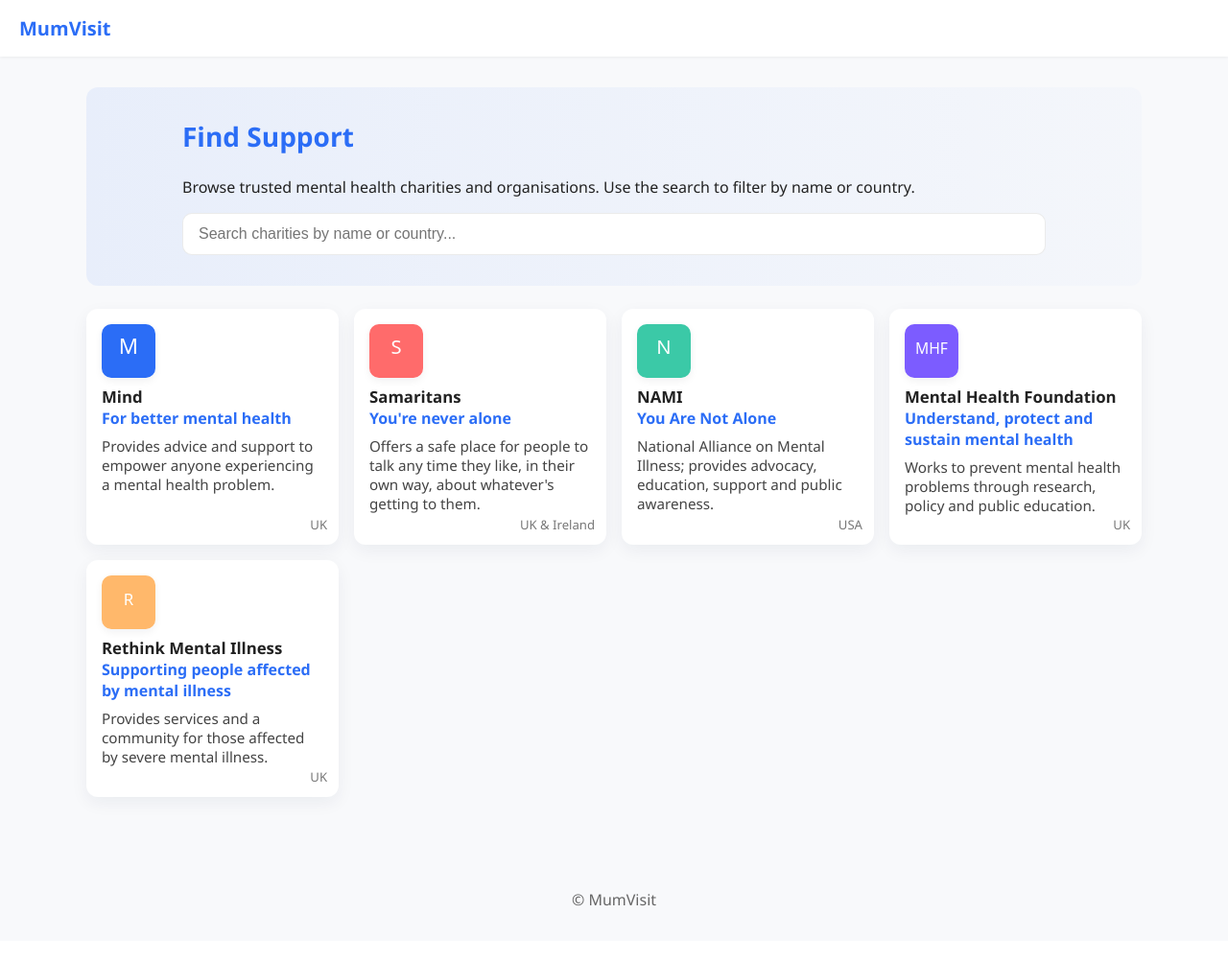
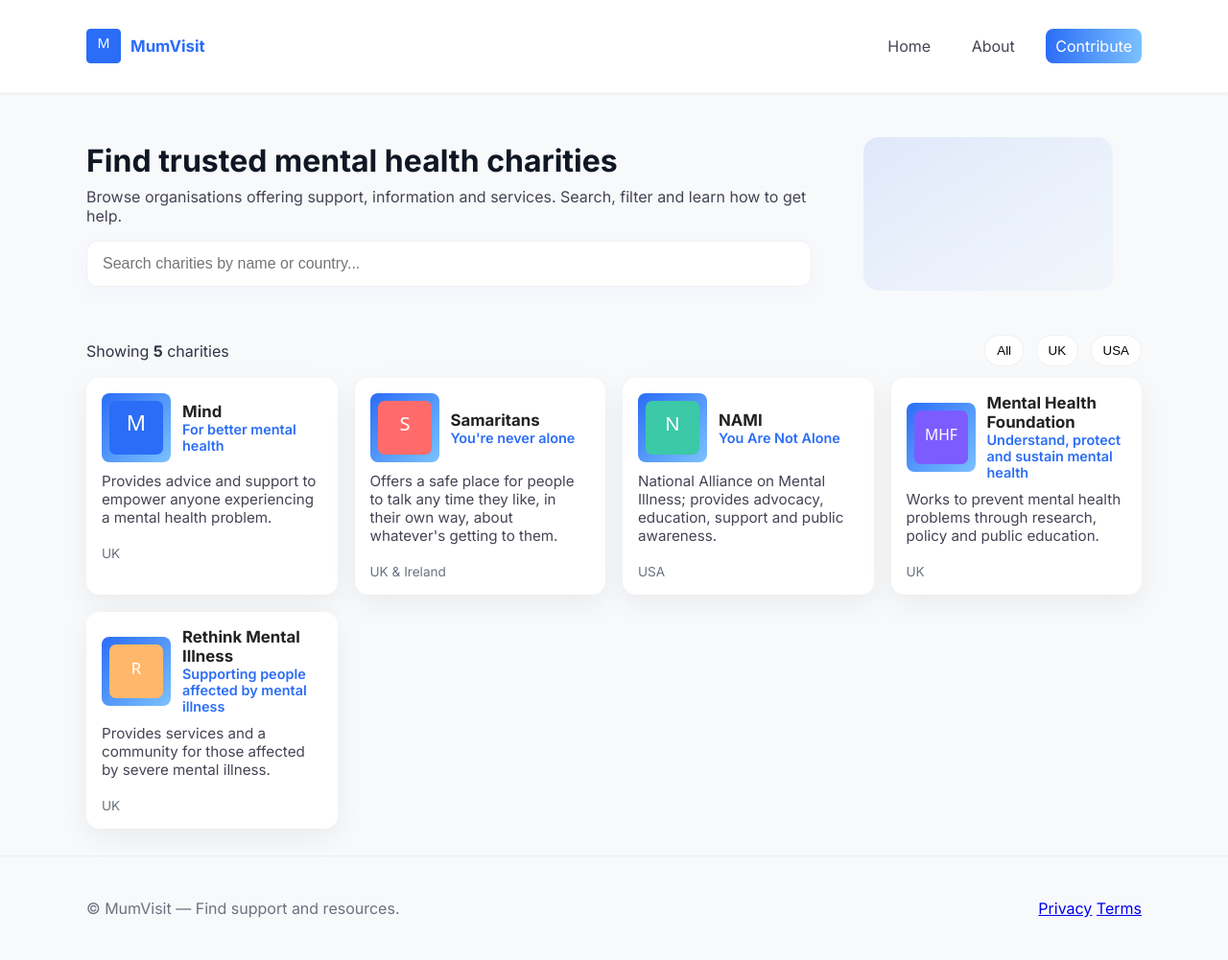
Before and after one commit to andyfast20-sketch/mumvisit, a Flask app: page / in a window 1280 px wide. Shown: the whole page at 96% size. Before the commit the page ends 945 px from the top, so only its background shows below. Run offline with Flask 2, Linux system fonts and the light colour scheme.

Commit message:
UI redesign: modern header, hero, filters, improved card styles and search UX

```diff
--- a/static/css/style.css
+++ b/static/css/style.css
@@ -7,30 +7,62 @@
 
 html,body{height:100%;margin:0;font-family:Segoe UI, Roboto, Arial, sans-serif;background:var(--bg);color:var(--text)}
 header{background:white;padding:1rem 1.25rem;box-shadow:0 1px 3px rgba(0,0,0,0.06)}
-header h1{margin:0;font-size:1.25rem;color:var(--accent)}
-main{padding:2rem;max-width:1100px;margin:0 auto}
-.hero{background:linear-gradient(90deg,rgba(43,109,246,0.08),rgba(43,109,246,0.02));padding:2rem;border-radius:12px;margin-bottom:1.5rem}
-.hero-inner{max-width:900px;margin:0 auto}
-.hero h2{margin-top:0;color:var(--accent);font-size:1.75rem}
-.search-row{margin-top:0.75rem}
-.search-row input[type="search"]{width:100%;padding:0.75rem 1rem;border-radius:10px;border:1px solid rgba(0,0,0,0.08);font-size:1rem}
+  html,body{height:100%;margin:0;font-family:Inter,Segoe UI, Roboto, Arial, sans-serif;background:var(--bg);color:var(--text);-webkit-font-smoothing:antialiased}
 
-.list-section{margin-top:1rem}
-.grid{display:grid;grid-template-columns:repeat(auto-fit,minmax(260px,1fr));gap:1rem}
-.card{background:white;border-radius:12px;padding:1rem;display:flex;flex-direction:column;gap:0.5rem;box-shadow:0 6px 18px rgba(21,33,63,0.06);position:relative;overflow:hidden}
-.card-avatar{width:56px;height:56px;border-radius:50%;background:linear-gradient(135deg,var(--accent),#7bc1ff);color:white;display:flex;align-items:center;justify-content:center;font-weight:700;font-size:1.25rem}
-.card-logo{width:56px;height:56px;border-radius:10px;object-fit:cover;box-shadow:0 3px 8px rgba(10,20,40,0.06);background:white}
-.card-body{flex:1}
-.card-title{margin:0;font-size:1.05rem}
-.card-title a{color:var(--text);text-decoration:none}
-.card-title a:hover{text-decoration:underline;color:var(--accent)}
-.card-tag{margin:0;color:#556;color:var(--accent);font-weight:600}
-.card-desc{margin-top:0.5rem;color:#444;font-size:0.95rem}
-.card-meta{position:absolute;right:12px;bottom:12px;font-size:0.82rem;color:#777}
+  .container{max-width:1100px;margin:0 auto;padding:0 18px}
 
-footer{padding:1rem;text-align:center;color:#666;margin-top:2rem}
+  /* Header */
+  .site-header{background:#fff;border-bottom:1px solid rgba(34,34,34,0.04);position:sticky;top:0;z-index:30}
+  .header-inner{display:flex;align-items:center;justify-content:space-between;padding:14px 0}
+  .brand{display:flex;align-items:center;gap:10px;text-decoration:none}
+  .brand-logo{width:36px;height:36px}
+  .brand-name{font-weight:700;color:var(--accent);font-size:1.05rem}
+  .main-nav a{margin-left:18px;color:#445; text-decoration:none;padding:8px 10px;border-radius:8px}
+  .main-nav a.cta{background:linear-gradient(90deg,var(--accent),#7bc1ff);color:white}
+  .main-nav a:hover{background:rgba(43,109,246,0.06)}
 
-@media (max-width:600px){
-  .hero h2{font-size:1.4rem}
-  .card-avatar{width:48px;height:48px;font-size:1rem}
-}
+  /* Hero */
+  .hero{padding:28px 0;margin:18px 0}
+  .hero-grid{display:grid;grid-template-columns:1fr 320px;gap:24px;align-items:center}
+  .hero-title{font-size:2rem;margin:0;color:#0f1724}
+  .hero-sub{color:#445;margin-top:8px;font-size:1rem}
+  .hero-visual{display:flex;align-items:center;justify-content:center}
+  .search-row{margin-top:16px}
+  .search-row input[type="search"]{width:100%;padding:14px 16px;border-radius:12px;border:1px solid rgba(13,18,33,0.06);font-size:1rem;box-shadow:0 6px 20px rgba(59,130,246,0.04)}
+
+  /* Controls */
+  .list-controls{display:flex;align-items:center;justify-content:space-between;margin-bottom:12px}
+  .stats{color:#334}
+  .filters .chip{background:#fff;border:1px solid rgba(13,18,33,0.06);padding:8px 12px;border-radius:999px;margin-left:8px;cursor:pointer}
+  .filters .chip:hover{background:rgba(43,109,246,0.04)}
+
+  /* Grid */
+  .grid{display:grid;grid-template-columns:repeat(auto-fit,minmax(260px,1fr));gap:18px}
+  .card{background:white;border-radius:14px;padding:16px;box-shadow:0 10px 30px rgba(2,6,23,0.06);display:flex;flex-direction:column;gap:10px;transition:transform .18s ease,box-shadow .18s ease}
+  .card:hover{transform:translateY(-6px);box-shadow:0 18px 40px rgba(2,6,23,0.08)}
+  .card-top{display:flex;gap:12px;align-items:center}
+  .card-logo{width:56px;height:56px;border-radius:8px;object-fit:contain;background:linear-gradient(135deg,var(--accent),#7bc1ff);padding:8px}
+  .card-avatar{width:56px;height:56px;border-radius:12px;background:linear-gradient(135deg,var(--accent),#7bc1ff);color:white;display:flex;align-items:center;justify-content:center;font-weight:700;font-size:1.25rem}
+  .card-head{display:flex;flex-direction:column}
+  .card-title{margin:0;font-size:1.05rem}
+  .card-title a{color:var(--text);text-decoration:none}
+  .card-title a:hover{color:var(--accent)}
+  .card-tag{font-weight:600;color:var(--accent);font-size:0.9rem}
+  .card-desc{margin:0;color:#445;font-size:0.95rem}
+  .card-meta{margin-top:10px;font-size:0.85rem;color:#6b7280}
+
+  .site-footer{padding:28px 0;border-top:1px solid rgba(34,34,34,0.04);margin-top:28px}
+  .footer-inner{display:flex;justify-content:space-between;align-items:center}
+  .muted{color:#6b7280}
+
+  /* Responsive */
+  @media (max-width:880px){
+    .hero-grid{grid-template-columns:1fr}
+    .hero-visual{display:none}
+    .main-nav{display:none}
+  }
+
+  @media (max-width:480px){
+    .card-logo,.card-avatar{width:48px;height:48px}
+    .hero-title{font-size:1.4rem}
+  }
--- a/static/js/main.js
+++ b/static/js/main.js
@@ -1,21 +1,48 @@
-document.addEventListener('DOMContentLoaded', function () {
-  console.log('MumVisit starter JS loaded');
-});
-
-// Simple client-side search to filter the charities list
-document.addEventListener('DOMContentLoaded', function () {
+document.addEventListener('DOMContentLoaded', () => {
   const input = document.getElementById('search');
   const list = document.getElementById('charity-list');
-  if (!input || !list) return;
+  const chips = document.querySelectorAll('.filters .chip');
 
-  input.addEventListener('input', function (e) {
-    const q = e.target.value.trim().toLowerCase();
-    const cards = list.querySelectorAll('.card');
+  // Simple debounce
+  function debounce(fn, delay = 250) {
+    let t;
+    return (...args) => { clearTimeout(t); t = setTimeout(() => fn(...args), delay); };
+  }
+
+  function filterCards(query, countryFilter) {
+    const q = (query || '').trim().toLowerCase();
+    const cards = list ? list.querySelectorAll('.card') : [];
+    let visible = 0;
     cards.forEach(card => {
       const name = card.dataset.name || '';
-      const country = card.dataset.country || '';
-      const matches = q === '' || name.includes(q) || country.includes(q);
-      card.style.display = matches ? '' : 'none';
+      const country = (card.dataset.country || '').toLowerCase();
+      const matchQuery = q === '' || name.includes(q) || country.includes(q);
+      const matchCountry = !countryFilter || country.includes(countryFilter);
+      const show = matchQuery && matchCountry;
+      card.style.display = show ? '' : 'none';
+      if (show) visible++;
     });
-  });
+    // update stats if present
+    const stats = document.querySelector('.stats');
+    if (stats) stats.innerHTML = `Showing <strong>${visible}</strong> charities`;
+  }
+
+  if (input) {
+    input.addEventListener('input', debounce((e) => filterCards(e.target.value, currentFilter)));
+  }
+
+  // chips
+  let currentFilter = '';
+  if (chips) {
+    chips.forEach(ch => ch.addEventListener('click', (e) => {
+      chips.forEach(c=>c.classList.remove('active'));
+      e.currentTarget.classList.add('active');
+      const f = e.currentTarget.dataset.filter;
+      currentFilter = (f === 'all') ? '' : f;
+      filterCards(input ? input.value : '', currentFilter);
+    }));
+  }
+
+  // initialize
+  filterCards('', '');
 });
--- a/templates/base.html
+++ b/templates/base.html
@@ -3,21 +3,44 @@
   <head>
     <meta charset="utf-8">
     <meta name="viewport" content="width=device-width,initial-scale=1">
+    <meta name="description" content="Find trusted mental health charities and organisations to get support.">
     <title>{% block title %}MumVisit Site{% endblock %}</title>
+    <!-- Google Fonts -->
+    <link href="https://fonts.googleapis.com/css2?family=Inter:wght@300;400;600;700&display=swap" rel="stylesheet">
     <link rel="stylesheet" href="/static/css/style.css">
   </head>
   <body>
-    <header>
-      <h1>MumVisit</h1>
-    </header>
+    <div class="site-root">
+      <header class="site-header">
+        <div class="container header-inner">
+          <a class="brand" href="/">
+            <img src="/static/images/mind.svg" alt="MumVisit" class="brand-logo">
+            <span class="brand-name">MumVisit</span>
+          </a>
+          <nav class="main-nav" aria-label="Main navigation">
+            <a href="/">Home</a>
+            <a href="#about">About</a>
+            <a href="#contribute" class="cta">Contribute</a>
+          </nav>
+        </div>
+      </header>
 
-    <main>
-      {% block content %}{% endblock %}
-    </main>
+      <main class="container main-content">
+        {% block content %}{% endblock %}
+      </main>
 
-    <footer>
-      <p>© MumVisit</p>
-    </footer>
+      <footer class="site-footer">
+        <div class="container">
+          <div class="footer-inner">
+            <p class="muted">© {{year if year is defined else 'MumVisit'}} — Find support and resources.</p>
+            <nav class="footer-nav" aria-label="Footer navigation">
+              <a href="/privacy">Privacy</a>
+              <a href="/terms">Terms</a>
+            </nav>
+          </div>
+        </div>
+      </footer>
+    </div>
 
     <script src="/static/js/main.js"></script>
   </body>
--- a/templates/index.html
+++ b/templates/index.html
@@ -5,28 +5,55 @@
 {% block content %}
   <section class="hero">
     <div class="hero-inner">
-      <h2>Find Support</h2>
-      <p>Browse trusted mental health charities and organisations. Use the search to filter by name or country.</p>
+      <div class="hero-grid">
+        <div>
+          <h1 class="hero-title">Find trusted mental health charities</h1>
+          <p class="hero-sub">Browse organisations offering support, information and services. Search, filter and learn how to get help.</p>
+
           <div class="search-row">
             <input id="search" type="search" placeholder="Search charities by name or country..." aria-label="Search charities">
+          </div>
+        </div>
+        <div class="hero-visual" aria-hidden="true">
+          <svg width="260" height="160" viewBox="0 0 260 160" fill="none" xmlns="http://www.w3.org/2000/svg">
+            <rect x="0" y="0" width="260" height="160" rx="16" fill="url(#g)"/>
+            <defs>
+              <linearGradient id="g" x1="0" y1="0" x2="1" y2="1">
+                <stop offset="0" stop-color="#2B6DF6" stop-opacity="0.12"/>
+                <stop offset="1" stop-color="#7BC1FF" stop-opacity="0.06"/>
+              </linearGradient>
+            </defs>
+          </svg>
+        </div>
       </div>
     </div>
   </section>
 
   <section class="list-section">
-    <div id="charity-list" class="grid">
+    <div class="list-controls">
+      <div class="stats">Showing <strong>{{ charities|length }}</strong> charities</div>
+      <div class="filters">
+        <button class="chip" data-filter="all">All</button>
+        <button class="chip" data-filter="uk">UK</button>
+        <button class="chip" data-filter="usa">USA</button>
+      </div>
+    </div>
+
+    <div id="charity-list" class="grid" role="list">
       {% for c in charities %}
-      <article class="card" data-name="{{ c.name|lower }}" data-country="{{ c.country|lower }}">
+      <article class="card" role="listitem" data-name="{{ c.name|lower }}" data-country="{{ c.country|lower }}">
+        <div class="card-top">
           {% if c.logo %}
             <img class="card-logo" src="{{ c.logo }}" alt="{{ c.name }} logo" loading="lazy">
           {% else %}
             <div class="card-avatar">{{ c.name[0] }}</div>
           {% endif %}
-        <div class="card-body">
+          <div class="card-head">
             <h3 class="card-title"><a href="{{ c.website }}" target="_blank" rel="noopener noreferrer">{{ c.name }}</a></h3>
-          <p class="card-tag">{{ c.tagline }}</p>
+            <div class="card-tag">{{ c.tagline }}</div>
+          </div>
+        </div>
         <p class="card-desc">{{ c.description }}</p>
-        </div>
         <div class="card-meta">{{ c.country }}</div>
       </article>
       {% endfor %}
```
Lines whose indentation alone changed are shown as unchanged.
